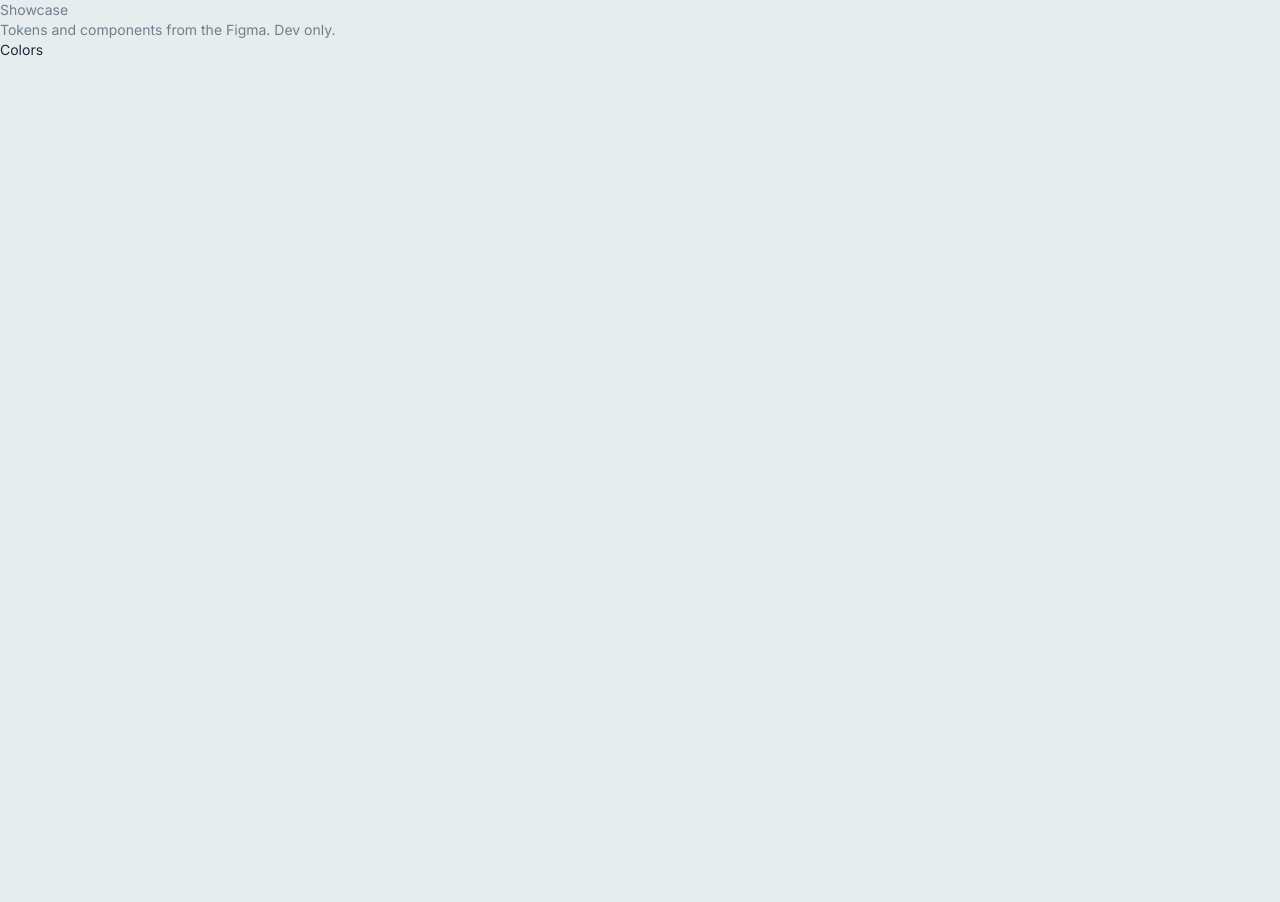
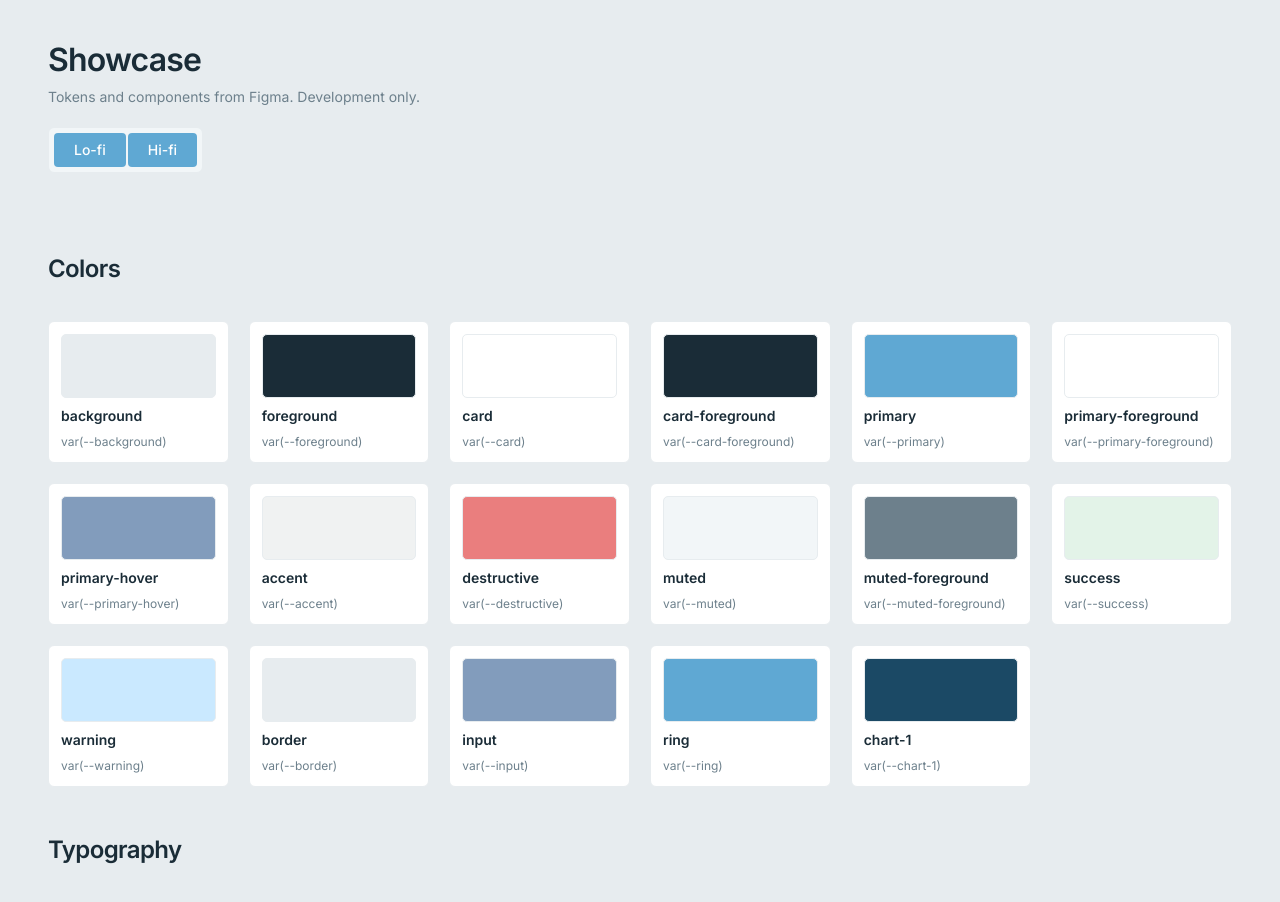
Before and after one commit to JumboCode/massachusetts-river-alliance, a Next.js app: page /showcase in a window 1280 px wide. Shown: the top 902 px of the page. Before the commit the page ends 800 px from the top, so only its background shows below. Built offline with nearby package versions, Linux system fonts and the light colour scheme.

Commit message:
feat: added sections and styling to showcase page

```diff
--- a/src/app/showcase/_components/theme-toggle.tsx
+++ b/src/app/showcase/_components/theme-toggle.tsx
@@ -10,10 +10,28 @@
  **************************************************************/
 "use client";
 
-export default function Theme_Toggle() {
+import { Button } from "@/components/ui/button";
+
+export default function ThemeToggle() {
+    function changeTheme(theme: "lofi" | "hifi") {
+        document.documentElement.dataset.theme = theme;
+    }
+
     return (
-        <main className="flex flex-1 flex-col items-center justify-center gap-4 p-8 text-center">
-            <p className="text-body text-muted-foreground">Showcase</p>
-        </main>
+        <div className="inline-flex w-fit rounded-lg border bg-muted p-1">
+            <Button
+                onClick={() => changeTheme("lofi")}
+                className="rounded-md px-5 py-2 text-body font-medium"
+            >
+                Lo-fi
+            </Button>
+
+            <Button
+                onClick={() => changeTheme("hifi")}
+                className="rounded-md px-5 py-2 text-body font-medium"
+            >
+                Hi-fi
+            </Button>
+        </div>
     );
 }
--- a/src/app/showcase/page.tsx
+++ b/src/app/showcase/page.tsx
@@ -8,27 +8,53 @@
  *        Summary: Development only showcase page
  *
  **************************************************************/
-"use client";
 import { notFound } from "next/navigation";
-import { ReactNode, useMemo, useState } from "react";
+import { ReactNode } from "react";
+import ThemeToggle from "./_components/theme-toggle";
+import { Button } from "@/components/ui/button";
+import { StatusBadge } from "@/components/status-badge";
+import type { Status } from "@/lib/arcgis/schemas";
 
 export default function Showcase() {
     if (process.env.NODE_ENV === "production") notFound();
-    const [state, setState] = useState<string>("lofi");
-    if (state === "hifi") {
-        setState("lofi");
-    }
 
     return (
-        <main className="">
-            <p className="text-body text-muted-foreground">Showcase</p>
-            <p className="text-body text-muted-foreground">
-                Tokens and components from the Figma. Dev only.
+        <main className="min-h-screen bg-background px-8 py-10 md:px-12">
+            <div className="mx-auto max-w-7xl space-y-12">
+                {/* Header */}
+                <div className="flex flex-col gap-5 border-b pb-8">
+                    <div>
+                        <h1 className="text-title font-semibold tracking-tight">
+                            Showcase
+                        </h1>
+                        <p className="mt-2 text-body text-muted-foreground">
+                            Tokens and components from Figma. Development only.
                         </p>
+                    </div>
+
+                    <ThemeToggle />
+                </div>
 
                 <Section title="Colors">
-                <ColorGrid state={state}></ColorGrid>
+                    <ColorGrid />
                 </Section>
+
+                <Section title="Typography">
+                    <TypographyGrid />
+                </Section>
+
+                <Section title="Radius">
+                    <RadiusGrid />
+                </Section>
+
+                <Section title="Button Variants">
+                    <ButtonGrid />
+                </Section>
+
+                <Section title="Status Badges">
+                    <StatusBadgeGrid />
+                </Section>
+            </div>
         </main>
     );
 }
@@ -40,73 +66,198 @@ type SectionProps = {
 
 function Section({ title, children }: SectionProps) {
     return (
-        <div>
-            <h1>{title}</h1>
+        <section className="space-y-6">
+            <div className="border-b pb-3">
+                <h2 className="text-heading font-semibold tracking-tight">
+                    {title}
+                </h2>
+            </div>
+
             {children}
+        </section>
+    );
+}
+
+function ColorGrid() {
+    const colorTokens = [
+        "background",
+        "foreground",
+        "card",
+        "card-foreground",
+        "primary",
+        "primary-foreground",
+        "primary-hover",
+        "accent",
+        "destructive",
+        "muted",
+        "muted-foreground",
+        "success",
+        "warning",
+        "border",
+        "input",
+        "ring",
+        "chart-1",
+    ];
+
+    return (
+        <div className="grid grid-cols-2 gap-5 sm:grid-cols-3 md:grid-cols-4 lg:grid-cols-5 xl:grid-cols-6">
+            {colorTokens.map((token) => (
+                <div
+                    key={token}
+                    className="space-y-2 rounded-lg border bg-card p-3"
+                >
+                    <div
+                        className="h-16 w-full rounded-md border"
+                        style={{
+                            backgroundColor: `var(--${token})`,
+                        }}
+                    />
+
+                    <p className="text-body font-semibold">{token}</p>
+
+                    <p className="text-meta text-muted-foreground">
+                        {`var(--${token})`}
+                    </p>
+                </div>
+            ))}
         </div>
     );
 }
 
-type ColorProps = {
-    name: string;
-    color: string;
-};
+function TypographyGrid() {
+    const typographyTokens = [
+        "font-family-sans",
+        "font-family-heading",
+        "text-label",
+        "text-field-label",
+        "text-meta",
+        "text-button",
+        "text-ui",
+        "text-body",
+        "text-mobile-input",
+        "text-section",
+        "text-heading",
+        "text-title",
+        "text-display",
+        "text-reading",
+    ];
 
-function Color_Swatch({ name, color }: ColorProps) {
     return (
+        <div className="grid grid-cols-1 gap-5 md:grid-cols-2 xl:grid-cols-3">
+            {typographyTokens.map((token) => {
+                const isFont = token.startsWith("font-");
+
+                return (
+                    <div
+                        key={token}
+                        className="flex flex-col justify-between gap-5 rounded-lg border bg-card p-5"
+                    >
                         <div>
+                            <p className="text-body font-semibold">{token}</p>
+                            <p className="text-meta text-muted-foreground">
+                                {isFont ? "Font family" : "Font size"}
+                            </p>
+                        </div>
+
+                        <div className="flex min-h-20 items-center">
+                            <p
+                                style={
+                                    isFont
+                                        ? { fontFamily: `var(--${token})` }
+                                        : { fontSize: `var(--${token})` }
+                                }
+                            >
+                                Aa Bb Cc 123
+                            </p>
+                        </div>
+
+                        <p className="border-t pt-3 text-meta text-muted-foreground">
+                            {`var(--${token})`}
+                        </p>
+                    </div>
+                );
+            })}
+        </div>
+    );
+}
+function RadiusGrid() {
+    const radiusTokens = [
+        "radius",
+        "radius-button",
+        "radius-control",
+        "radius-card",
+        "radius-sm",
+        "radius-md",
+        "radius-lg",
+        "radius-xl",
+    ];
+
+    return (
+        <div className="grid grid-cols-2 gap-5 sm:grid-cols-3 md:grid-cols-4">
+            {radiusTokens.map((token) => (
                 <div
-                className="w-20 h-10 outline outline-gray"
-                style={{ backgroundColor: color }}
-            ></div>
-            {name}
+                    key={token}
+                    className="space-y-4 rounded-lg border bg-card p-5"
+                >
+                    <div className="flex h-36 items-center justify-center rounded-md bg-muted">
+                        <div
+                            className="h-24 w-40 bg-primary"
+                            style={{
+                                borderRadius: `var(--${token})`,
+                            }}
+                        />
+                    </div>
+
+                    <div>
+                        <p className="text-body font-semibold">{token}</p>
+                        <p className="mt-1 text-meta text-muted-foreground">
+                            {`var(--${token})`}
+                        </p>
+                    </div>
+                </div>
+            ))}
         </div>
     );
 }
 
-type ColorGridProps = {
-    state: string;
-};
-function ColorGrid({ state }: ColorGridProps) {
-    const colorNames = useMemo(() => {
-        let colors;
-        if (state === "lofi") {
-            colors = document.querySelector(":root");
-        } else if (state === "hifi") {
-            colors = document.querySelector('[data-theme="hifi"]');
-        }
-
-        if (!colors) return;
-
-        const styles = getComputedStyle(colors);
-
-        const tempColors = Array.from(styles)
-            .filter((property) => property.startsWith("--"))
-            .map((property) => ({
-                name: property.replace("--", ""),
-                color: styles.getPropertyValue(property).trim(),
-            }))
-            .filter((item) => {
-                const value = item.color;
+function ButtonGrid() {
+    const variants = ["default", "outline", "destructive"] as const;
 
     return (
-                    CSS.supports("color", value) &&
-                    !CSS.supports("width", value)
-                );
-            });
+        <div className="grid grid-cols-2 gap-5 sm:grid-cols-3 lg:grid-cols-4">
+            {variants.map((variant) => (
+                <div
+                    key={variant}
+                    className="flex flex-col items-center justify-center gap-5 rounded-lg border bg-card p-6"
+                >
+                    <Button variant={variant}>Button</Button>
 
-        return tempColors;
-    }, [state]);
-
-    return (
-        <div className="grid w-200 h-100 grid-cols-5 gap-3">
-            {colorNames?.map((elem) => (
-                <Color_Swatch
-                    key={elem.name}
-                    name={elem.name}
-                    color={elem.color}
-                ></Color_Swatch>
+                    <p className="text-body font-medium capitalize">
+                        {variant}
+                    </p>
+                </div>
             ))}
         </div>
     );
 }
+
+function StatusBadgeGrid() {
+    const statuses: Status[] = ["pending", "approved", "rejected"];
+
+    return (
+        <div className="grid grid-cols-1 gap-5 sm:grid-cols-3">
+            {statuses.map((status) => (
+                <div
+                    key={status}
+                    className="flex flex-col items-center justify-center gap-4 rounded-lg border bg-card p-8"
+                >
+                    <StatusBadge status={status} />
+
+                    <p className="text-body font-semibold capitalize">
+                        {status}
+                    </p>
+                </div>
+            ))}
+        </div>
+    );
+}
```
Lines whose indentation alone changed are shown as unchanged.
